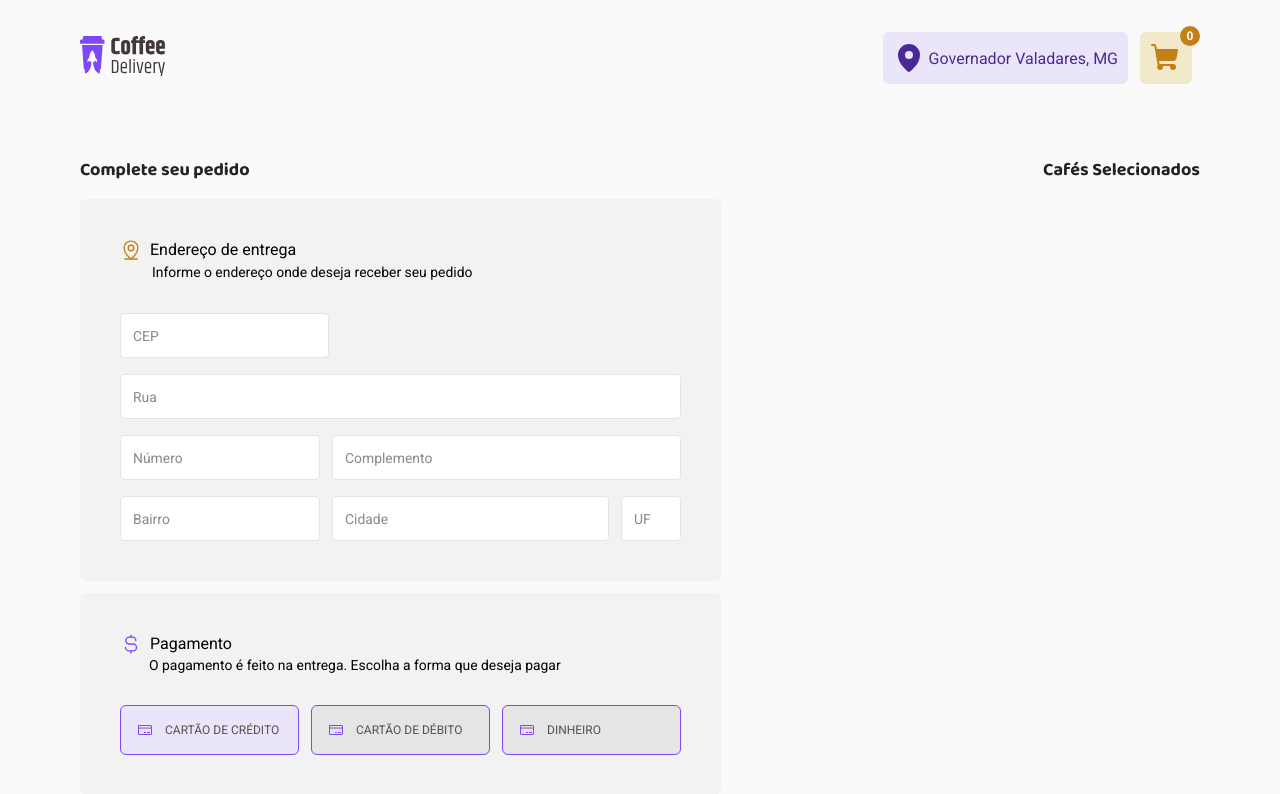
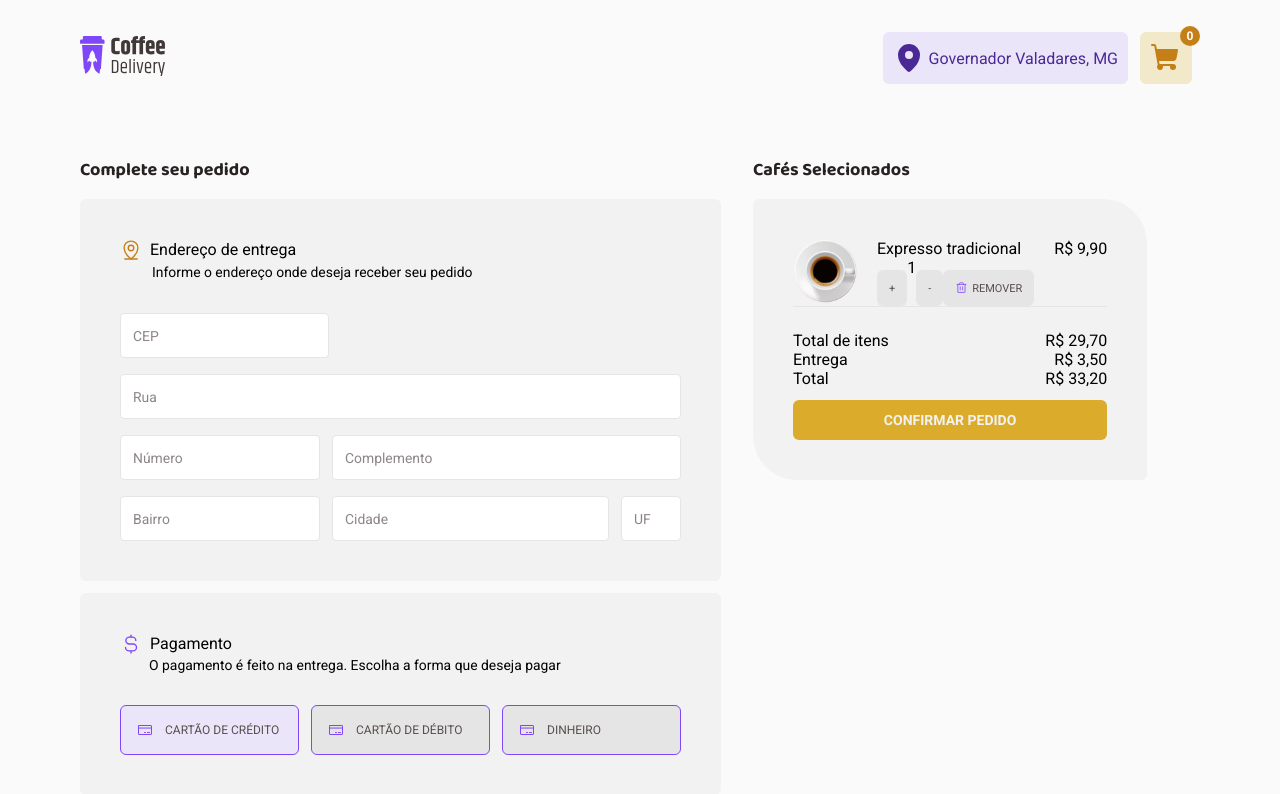
Before and after one commit to leosilva132/coffe-project, a React (Vite) app: page /carrinho in a window 1280 px wide. Shown: the top 794 px of the page. Built offline with nearby package versions, Linux system fonts and the light colour scheme; data requests are answered from the project's data file.

Commit message:
coffeitem components created

```diff
--- /dev/null
+++ b/src/pages/Checkout/components/CoffeItem/index.tsx
@@ -0,0 +1,31 @@
+import coffImg from '../../../../assets/Type=Expresso.png'
+import { ButtonsandNameContainer, CoffeSelected } from './styles'
+
+import { Trash } from 'phosphor-react'
+export function CoffeItem() {
+  return (
+    <div>
+      <CoffeSelected>
+        <img src={coffImg} alt="" />
+        <ButtonsandNameContainer>
+          <p>Expresso tradicional</p>
+          <div>
+            <div>
+              <button>+</button>
+              <span>1</span>
+              <button>-</button>
+            </div>
+
+            <button>
+              <Trash size={16} color="#8047F8" />
+              Remover
+            </button>
+          </div>
+        </ButtonsandNameContainer>
+        <div>
+          <span>R$ 9,90</span>
+        </div>
+      </CoffeSelected>
+    </div>
+  )
+}
--- /dev/null
+++ b/src/pages/Checkout/components/CoffeItem/styles.ts
@@ -0,0 +1,48 @@
+import styled from 'styled-components'
+export const CoffeSelected = styled.div`
+  display: flex;
+  justify-content: space-between;
+
+  gap: 20px;
+  border-bottom: 1px solid #e6e5e5;
+
+  img {
+    width: 100%;
+    max-width: 64px;
+    height: 64px;
+  }
+`
+
+export const ButtonsandNameContainer = styled.div`
+  display: flex;
+  flex-direction: column;
+
+  div {
+    display: flex;
+    gap: 8;
+
+    button {
+      width: 100%;
+      max-width: 91px;
+      height: 36px;
+      display: flex;
+      justify-content: center;
+      align-items: center;
+      gap: 4px;
+      background: #e6e5e5;
+      border-radius: 6px;
+      font-size: 11px;
+      color: #574f4d;
+      text-transform: uppercase;
+      font-weight: 400;
+
+      &:hover {
+        background: #d7d5d5;
+      }
+
+      &:first-child {
+        flex: 1;
+      }
+    }
+  }
+`
--- a/src/pages/Checkout/index.tsx
+++ b/src/pages/Checkout/index.tsx
@@ -9,10 +9,13 @@ import {
   FormContainer,
   PagContainer,
   PaytypeContainer,
+  RequestContainer,
+  ResumeRequestContainer,
 } from './styles'
 
 import { CurrencyDollarSimple, MapPinLine } from 'phosphor-react'
 import { PayMode } from './components/PayElement'
+import { CoffeItem } from './components/CoffeItem'
 
 export function Checkout() {
   return (
@@ -58,6 +61,24 @@ export function Checkout() {
       </DeliveryContainer>
       <CoffeCardContainer>
         <h2>Cafés Selecionados</h2>
+        <RequestContainer>
+          <CoffeItem />
+          <ResumeRequestContainer>
+            <div>
+              <p>Total de itens</p>
+              <span>R$ 29,70</span>
+            </div>
+            <div>
+              <p>Entrega</p>
+              <span>R$ 3,50</span>
+            </div>
+            <div>
+              <p>Total</p>
+              <span>R$ 33,20</span>
+            </div>
+          </ResumeRequestContainer>
+          <button>Confirmar Pedido</button>
+        </RequestContainer>
       </CoffeCardContainer>
     </CheckoutContainer>
   )
--- a/src/pages/Checkout/styles.ts
+++ b/src/pages/Checkout/styles.ts
@@ -2,7 +2,8 @@ import styled from 'styled-components'
 
 export const CheckoutContainer = styled.main`
   display: flex;
-  justify-content: space-between;
+  justify-content: flex-start;
+  gap: 2rem;
 
   margin: 40px auto auto auto;
   max-width: 70rem;
@@ -15,9 +16,45 @@ export const DeliveryContainer = styled.div`
 `
 
 export const CoffeCardContainer = styled.div`
+  display: flex;
+  flex-direction: column;
+
   h2 {
     font-size: 1.125rem;
     font-weight: 700;
+    margin-bottom: 15px;
+  }
+`
+export const RequestContainer = styled.form`
+  background-color: #f3f2f2;
+  padding: 40px;
+  border-radius: 6px 44px 6px 44px;
+
+  button {
+    background-color: #dbac2c;
+    width: 100%;
+    padding: 12px;
+    border-radius: 6px;
+    color: #f3f2f2;
+    text-transform: uppercase;
+    margin-top: 12px;
+    font-weight: bold;
+    font-size: 0.875rem;
+    cursor: pointer;
+
+    &:hover {
+      background-color: #c47f17;
+    }
+  }
+`
+export const ResumeRequestContainer = styled.div`
+  display: flex;
+  flex-direction: column;
+  margin-top: 24px;
+
+  div {
+    display: flex;
+    justify-content: space-between;
   }
 `
 
```
